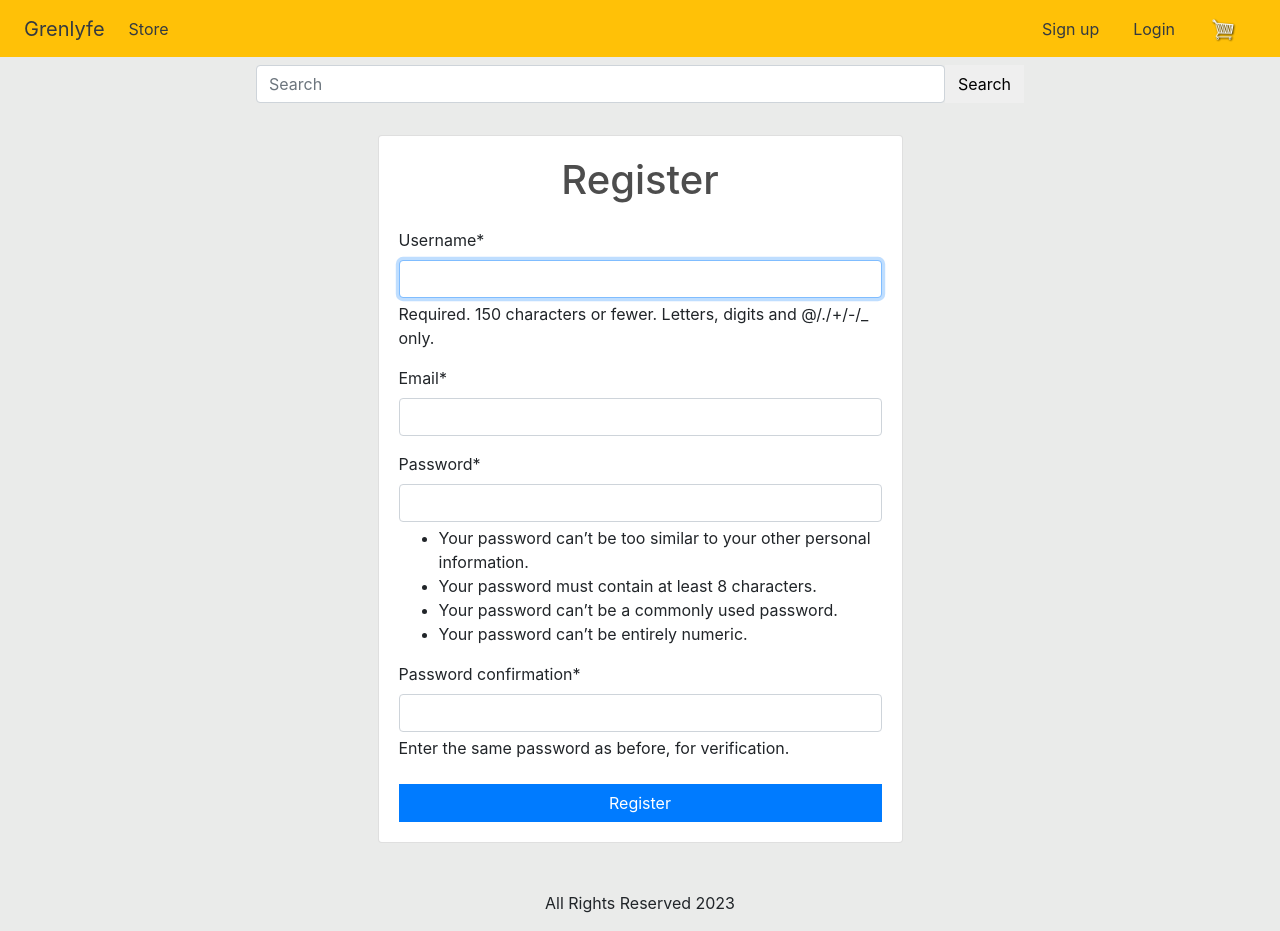
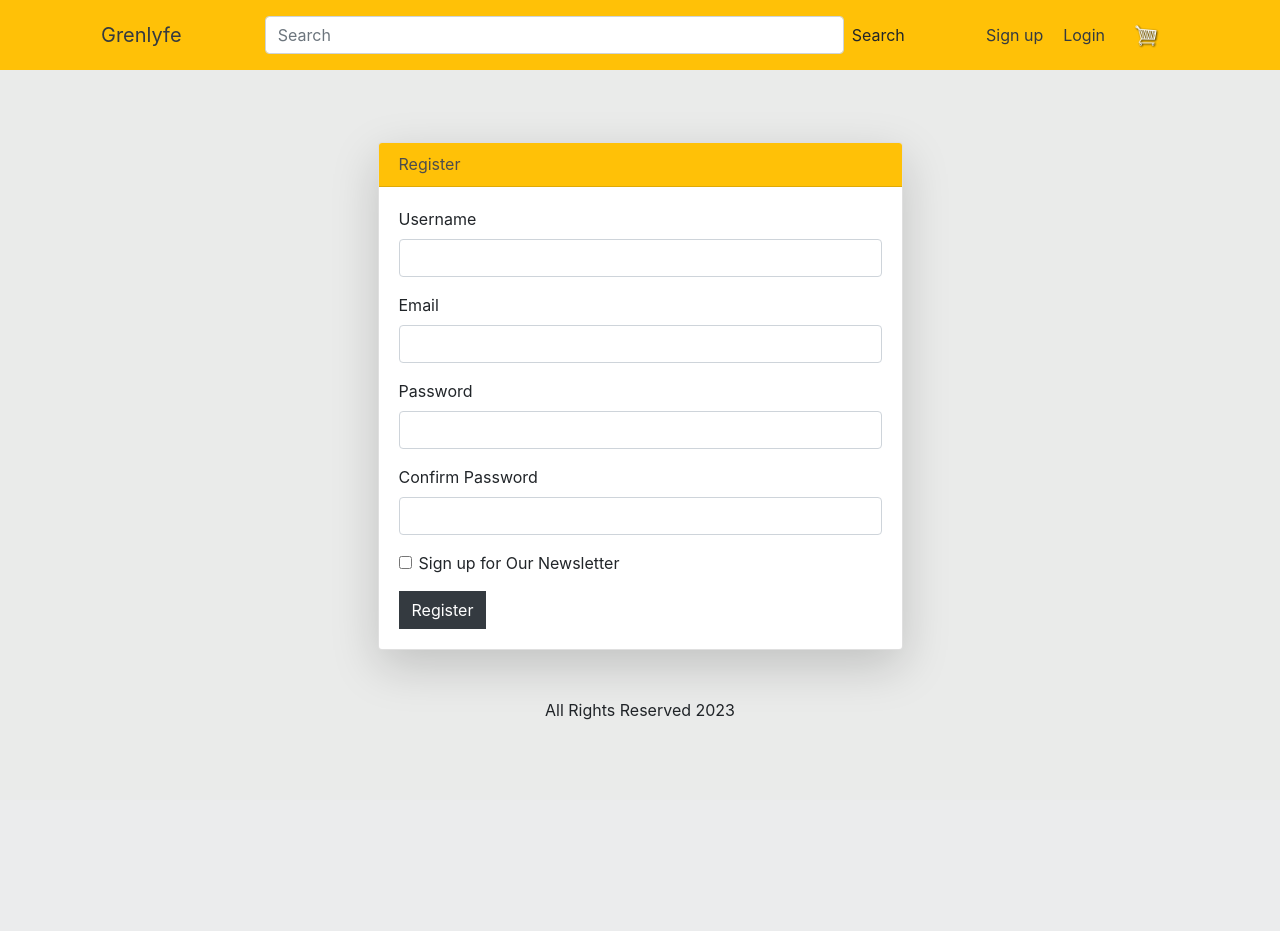
Before and after one commit to NathanNyawaya/custom-eco, a Django app: page /customers/register/ in a window 1280 px wide. After the commit the page ends 720 px from the top, so only its background shows below. Run offline with Django 3.2, Linux system fonts and the light colour scheme; style sheets or scripts are compiled from the project's sources; some libraries are stand-ins or nearby versions.

Commit message:
new register design and search bar

```diff
--- a/customers/templates/authenticate/register.html
+++ b/customers/templates/authenticate/register.html
@@ -1,30 +1,45 @@
 {% extends 'store/main.html' %}
+
 {% load static %}
-{% load crispy_forms_tags %}
 
 {% block content %}
-
-{% if form.errors %}
-  <div class="alert alert-danger" role="alert">
-    There was an error while submitting your form.
-  </div>
-{% endif %}
-
-<div class="container">
+    <div class="container mt-5">
         <div class="row justify-content-center">
             <div class="col-md-6">
-      <div class="card">
+                <div class="card shadow-lg">
+                    <div class="card-header bg-warning text-white">
+                        <h4>Register</h4>
+                    </div>
                     <div class="card-body">
-          <h1 class="card-title text-center mb-4">Register</h1>
-          <form method="POST" action="">
+                        <form method="post" action="">
                             {% csrf_token %}
-            {{ form|crispy }}
-            <button type="submit" class="btn btn-primary btn-block mt-4">Register</button>
+                            <div class="mb-3">
+                                <label for="username" class="form-label">Username</label>
+                                <input type="text" class="form-control" id="username" name="username" required>
+                            </div>
+                            <div class="mb-3">
+                                <label for="email" class="form-label">Email</label>
+                                <input type="email" class="form-control" id="email" name="email" required>
+                            </div>
+                            <div class="mb-3">
+                                <label for="password1" class="form-label">Password</label>
+                                <input type="password" class="form-control" id="password1" name="password1" required>
+                            </div>
+                            <div class="mb-3">
+                                <label for="password2" class="form-label">Confirm Password</label>
+                                <input type="password" class="form-control" id="password2" name="password2" required>
+                            </div>
+                            <div class="form-check mb-3">
+                                <input class="form-check-input" type="checkbox" id="newsletter" name="newsletter">
+                                <label class="form-check-label" for="newsletter">
+                                    Sign up for Our Newsletter
+                                </label>
+                            </div>
+                            <button type="submit" class="btn btn-dark">Register</button>
                         </form>
                     </div>
                 </div>
             </div>
         </div>
     </div>
-
 {% endblock content %}
--- a/ecommerce/settings.py
+++ b/ecommerce/settings.py
@@ -10,9 +10,12 @@ For the full list of settings and their values, see
 https://docs.djangoproject.com/en/3.0/ref/settings/
 """
 
+
+
 import os
 
 # settings.py
+
 
 from django.db.models import BigAutoField
 # Build paths inside the project like this: os.path.join(BASE_DIR, ...)
@@ -43,7 +46,7 @@ INSTALLED_APPS = [
     'customers',
     'store.apps.StoreConfig',
     'crispy_forms',
-    'crispy_bootstrap5'
+    'crispy_bootstrap5',
 ]
 
 
--- a/static/css/main.css
+++ b/static/css/main.css
@@ -1,3 +1,8 @@
+@tailwind base;
+@tailwind components;
+@tailwind utilities;
+
+
 body{
 	background-color: hsl(120, 3%, 92%);
 }
@@ -14,25 +19,66 @@ h1,h2,h3,h4,h5,h6{
 	padding: 10px;
 }
 
+.custom--nav{
+	display: flex;
+	justify-content: space-between;
+	/* background-color: green; */
+}
+
+.custom--search{
+	display: flex;
+	align-content: center;
+	min-width: 50vw;
+}
+
+.custom--btn{
+	border: none;
+	background: transparent;
+}
+
+.custom--btn:hover{
+	border: 1px solid black;
+}
+
+.custom--link{
+	padding: 6px;
+}
+
+.custom--link:hover{
+	text-decoration: none;
+	border: 1px solid black;
+}
+
 .category--header{
 	display: flex;
 	justify-content: center;
 	margin-top: 5%;
 }
 .category--section{
-	/* background-color: rgba(6, 6, 6, 0.1); */
 	display: flex;
-	justify-content: center;
-	margin: 1% 10%;
-	padding: 1rem;
-	gap: 2rem;
+	gap: 10px;
+	margin: 0 auto;
 }
+
 .category{
 	width: 100%;
 	height: 100%;
-
 	margin-bottom: 0.9rem;
 }
+
+.card--container{
+ background: transparent;
+}
+
+.title--text{
+	color: black;
+	width: 150px;
+	word-wrap: break-word;
+}
+.title--text:hover{
+	text-decoration: none;
+}
+
 
 .box-element-category{
 
@@ -140,14 +186,12 @@ h1,h2,h3,h4,h5,h6{
     padding-bottom: 10px;
     margin-bottom: 10px;
     border-bottom: 1px solid #ececec;
-
 }
 
 .quantity{
 	display: inline-block;
 	font-weight: 700;
 	padding-right:10px;
-
 
 }
 
--- a/store/templates/store/category.html
+++ b/store/templates/store/category.html
@@ -4,7 +4,7 @@
 {% if products %}
 <p class="fs-3"><span class="text-muted ">{{products.category}}</span></p>
 {% endif %}
-<div class="row">
+<div class="row container">
 	{% for product in products %}
 		<div class="col-lg-4">
 			<img class="thumbnail" src="{{product.imageURL}}">
--- a/store/templates/store/main.html
+++ b/store/templates/store/main.html
@@ -10,11 +10,9 @@
     />
     <link rel="stylesheet" href="https://cdn.jsdelivr.net/npm/bootstrap@4.1.3/dist/css/bootstrap.min.css" integrity="sha384-MCw98/SFnGE8fJT3GXwEOngsV7Zt27NXFoaoApmYm81iuXoPkFOJwJ8ERdknLPMO" crossorigin="anonymous">
     <link rel="shortcut icon" type="image/x-icon" href="{% static 'favicon.ico' %}">
-
-
+    <link rel="stylesheet" type="text/css" href="{% static 'css/main.css' %}" />
   </head>
 
-    <link rel="stylesheet" type="text/css" href="{% static 'css/main.css' %}" />
 
 
     <script type="text/javascript">
@@ -69,28 +67,25 @@
     </script>
   </head>
   <body>
-    <nav class="px-4 navbar navbar-expand-lg navbar-dark bg-warning">
-      <a class="navbar-brand text-dark" href="{% url 'ads' %}">Grenlyfe</a>
-      <button class="navbar-toggler" type="button" data-toggle="collapse" data-target="#navbarSupportedContent" aria-controls="navbarSupportedContent" aria-expanded="false" aria-label="Toggle navigation">
-        <span class="navbar-toggler-icon"></span>
-      </button>
+    <section class="bg-warning">
+      <div class="container">
+        <nav class="custom--nav navbar navbar-expand-lg navbar-dark mx-auto">
+        <a class="navbar-brand 3 text-dark" href="{% url 'ads' %}">Grenlyfe</a>
 
-      <div class="collapse navbar-collapse gap-0" id="navbarSupportedContent">
-        <ul class="navbar-nav mr-auto">
-          <li class="nav-item active">
-            <a class="nav-link text-dark" href="{% url 'store'%}">Store</a>
-          </li>
-        </ul>
+        <form class="custom--search my-2 mr-2"  action="/search">
+          <input class="form-control mr-sm-2 w-100" name="q" type="search" placeholder="Search" aria-label="Search">
+          <button class="custom--btn" type="submit">Search</button>
+        </form>
 
-        <div class="form-inline my-2 my-lg-0">
+        <div class="form-inline my-2">
           {% if user.is_authenticated %}
-            <a href="{% url 'logout' %}" class="btn text-dark mr-2">Logout</a>
+            <a href="{% url 'logout' %}" class="custom--link text-dark mr-2">Logout</a>
             <a href="#" class="btn text-dark">
               <img class="profile--picture mr-2" src="{% static 'images/noAvatar.png' %}"/>{{user.username}}
             </a>
           {% else %}
-            <a href="{% url 'register' %}" class="btn text-dark mr-2">Sign up</a>
-            <a href="{% url 'login' %}" class="btn text-dark mr-2">Login</a>
+            <a href="{% url 'register' %}" class="custom--link text-dark mr-2">Sign up</a>
+            <a href="{% url 'login' %}" class="custom--link text-dark mr-2">Login</a>
           {% endif %}
 
           <a href="{% url 'cart' %}">
@@ -99,23 +94,11 @@
           {% if cartItems != 0 %}
           <p id="cart-total" class=" text-dark">{{cartItems}}</p>
           {% endif %}
+        </div>
+      </nav>
+      </div>
+    </section>
 
-        </div>
-      </div>
-    </nav>
-
-    <div class="search--bar">
-      <form class="d-flex" action="/search">
-        <input
-          class="form-control me-2"
-          name="q"
-          type="search"
-          placeholder="Search"
-          aria-label="Search"
-        />
-        <button class="btn" type="submit">Search</button>
-      </form>
-    </div>
 
     <div class="container">
       <br />
```
Also changed, not shown: store/templates/store/ads.html (+9 -9 lines), db.sqlite3. Lines whose indentation alone changed are shown as unchanged.
